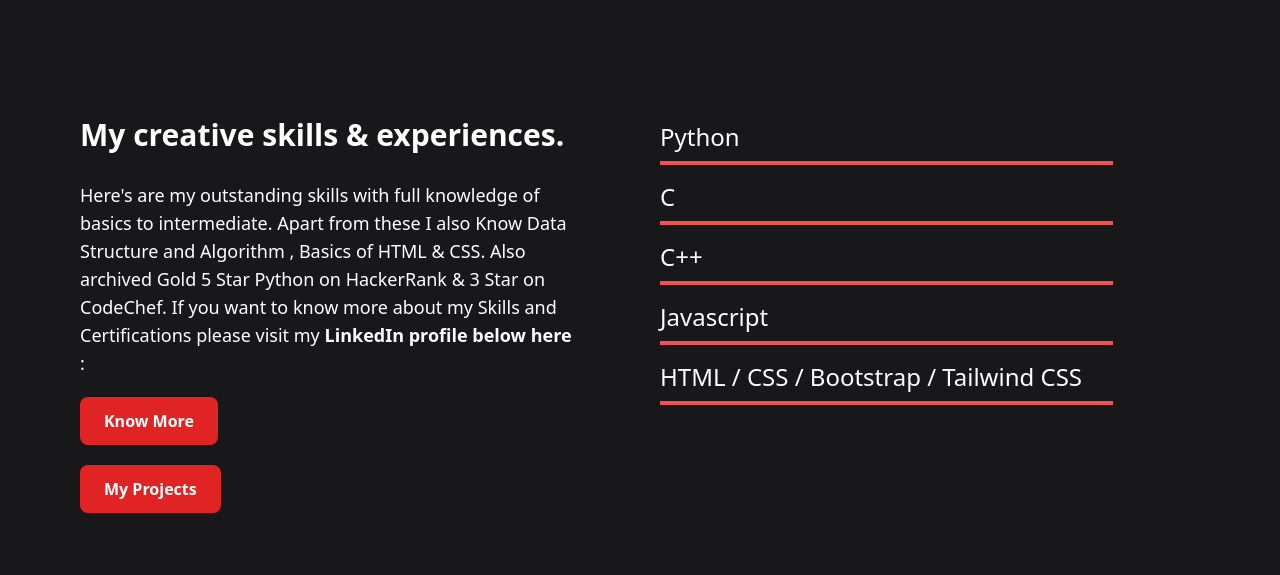
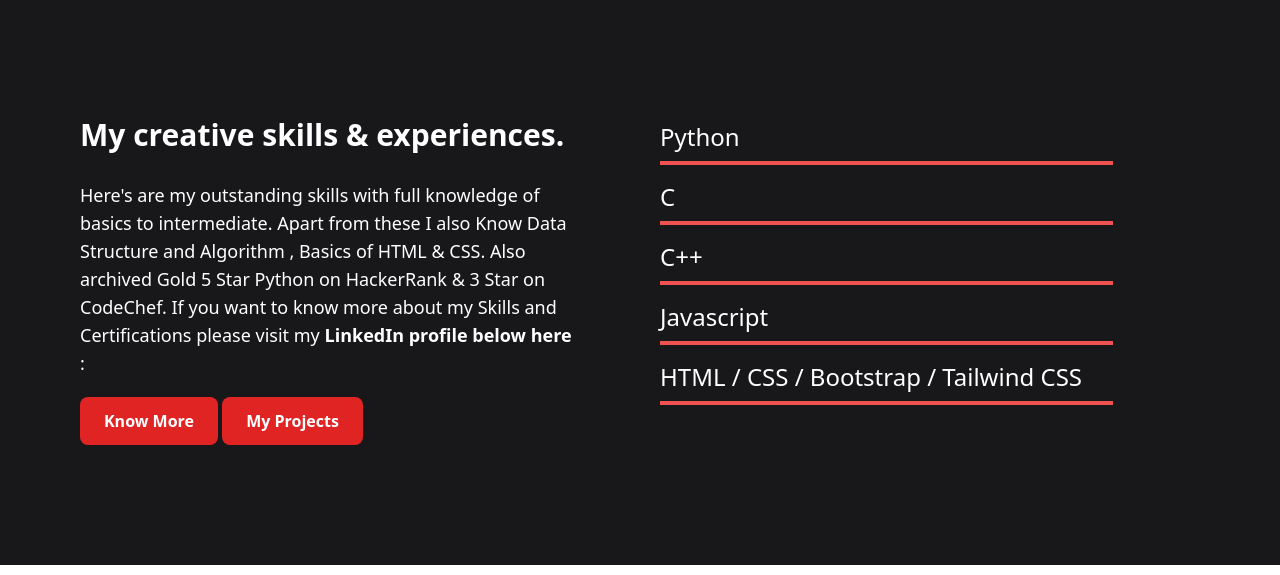
Before and after one commit to harshjr97/portfolio-tailwind, a plain HTML site: page index.html in a window 1280 px wide. Shown: the part 1647-2222 px from the top of the page. Drawn offline with nearby package versions, Linux system fonts and the light colour scheme.

Commit message:
Update index.html

```diff
--- a/index.html
+++ b/index.html
@@ -93,7 +93,7 @@
                     If you want to know more about my Skills and Certifications please visit my <span class="font-semibold"> LinkedIn profile below here </span> :
                 </p>
                 <button class="bg-red-600 text-center mt-5 py-3 px-6 rounded-lg text-white font-bold hover:bg-red-500 duration-500"> <a href="https://www.linkedin.com/in/harsh-malviya/"> Know More </a></button>
-                <button class="flex sm:hidden bg-red-600 text-center mt-5 py-3 px-6 rounded-lg text-white font-bold hover:bg-red-500 duration-500"> <a href="./projects.html"> My Projects </a></button>
+                <button class="bg-red-600 text-center mt-5 py-3 px-6 rounded-lg text-white font-bold hover:bg-red-500 duration-500"> <a href="./projects.html"> My Projects </a></button>
             </div>
             <div class="p-5">
 
```
